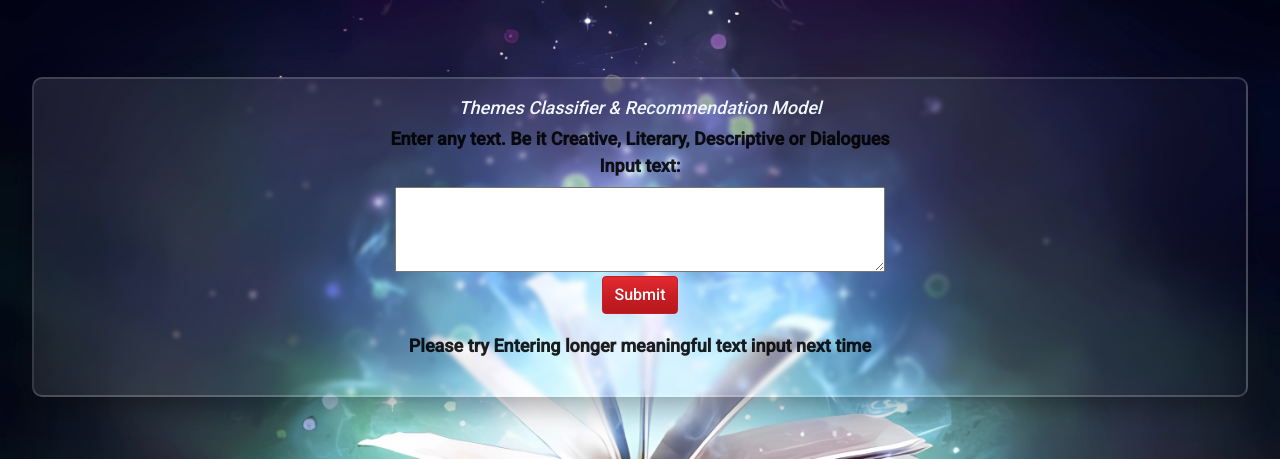
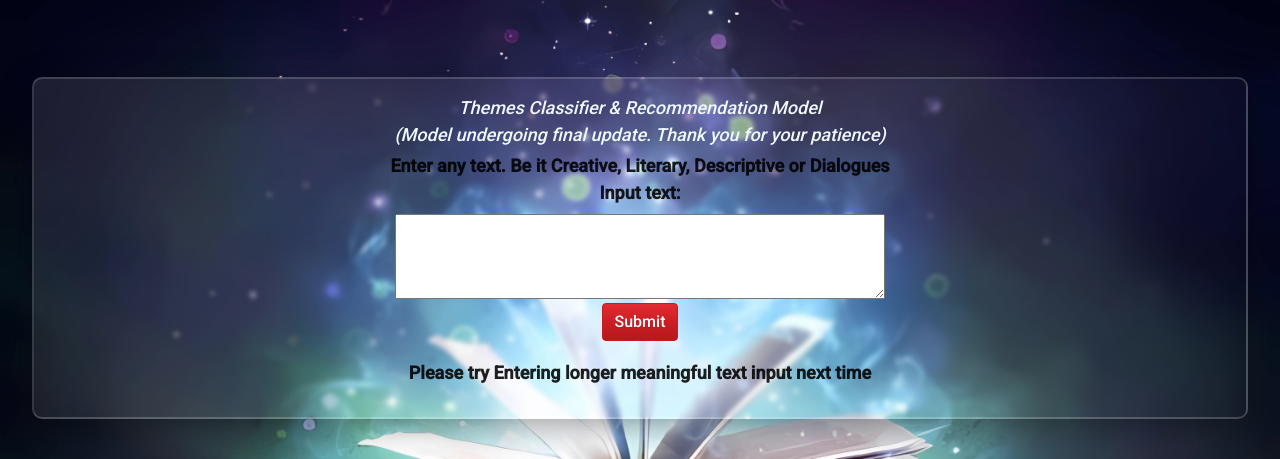
Before and after one commit to tanvir-ishraq/TextThema-Multi-Classifier, a Flask app: page / in a window 1280 px wide. Shown: the part 55-514 px from the top of the page. Run offline with Flask 2, Linux system fonts and the light colour scheme; some libraries are stand-ins or nearby versions.

Commit message:
Update index.html

```diff
--- a/templates/index.html
+++ b/templates/index.html
@@ -11,7 +11,7 @@
 <link rel="preconnect" href="https://fonts.gstatic.com" crossorigin>
 <link href="https://fonts.googleapis.com/css2?family=Roboto:wght@500&display=swap" rel="stylesheet">
 
-<style> /* font-size: 25px;  */
+<style>
 @import url('https://fonts.googleapis.com/css2?family=Open+Sans:wght@500&display=swap');
 body {
   background-image: url('/static/img/textThema.jpg');
@@ -27,6 +27,7 @@ body {
   justify-content: center;
   align-items: center;
 }
+
 .glass {
     padding: 15px;
 
@@ -39,10 +40,11 @@ body {
     border: 2px solid rgba(255, 255, 255, 0.18);
     box-shadow: 0 8px 32px 0 rgba(0, 0, 0, 0.37);
 }
+
 .ui {
   min-height: 40vh;
   color: rgba(0, 0, 0, 0.877);
-  /*  */
+
   font-size: 18px;
   margin-top: 68px;
 }
@@ -81,7 +83,9 @@ body {
     <form action="/" method="post">
 
       <p class="font-italic mb-1"
-          style="color: aliceblue;">Themes Classifier & Recommendation Model
+          style="color: aliceblue;">
+        Themes Classifier & Recommendation Model <br>
+        (Model undergoing final update. Thank you for your patience)
       </p>
 
       <label for="text" class="font-weight-bold">
```
